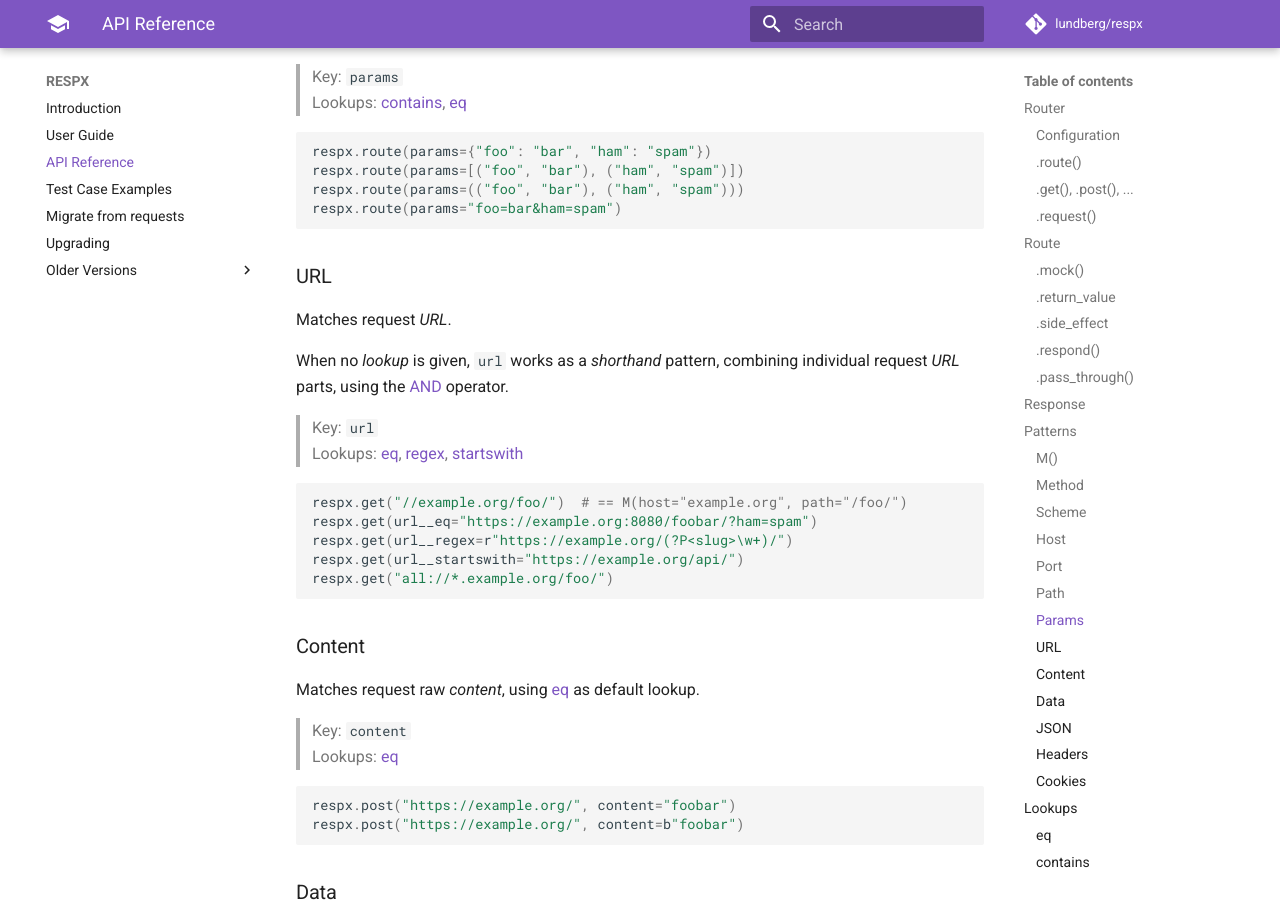
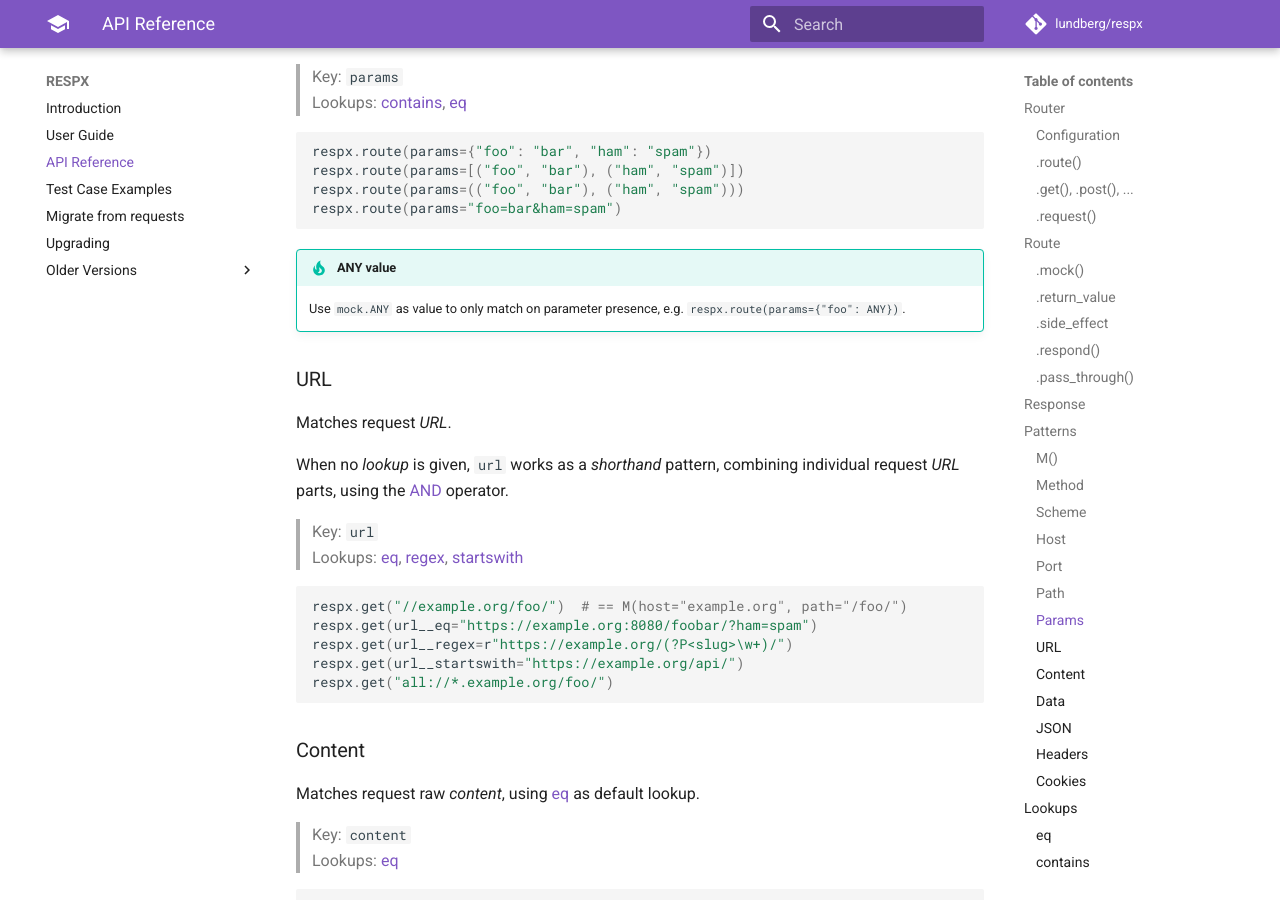
Before and after one commit to lundberg/respx, an MkDocs documentation site: the page built from docs/api.md, in a window 1280 px wide and 900 px high, scrolled down 6870 px. Built offline with MkDocs 1.6.1 and Material for MkDocs 9.7.7, drawn with Linux system fonts in a browser that asks for light colours; comment, search, counter and statistics services are not loaded.

Commit message:
Document ANY param value

````diff
--- a/docs/api.md
+++ b/docs/api.md
@@ -279,6 +279,9 @@
 respx.route(params="foo=bar&ham=spam")
 ```
 
+!!! tip "ANY value"
+    Use `mock.ANY` as value to only match on parameter presence, e.g. `respx.route(params={"foo": ANY})`.
+
 ### URL
 Matches request *URL*.
 
````
